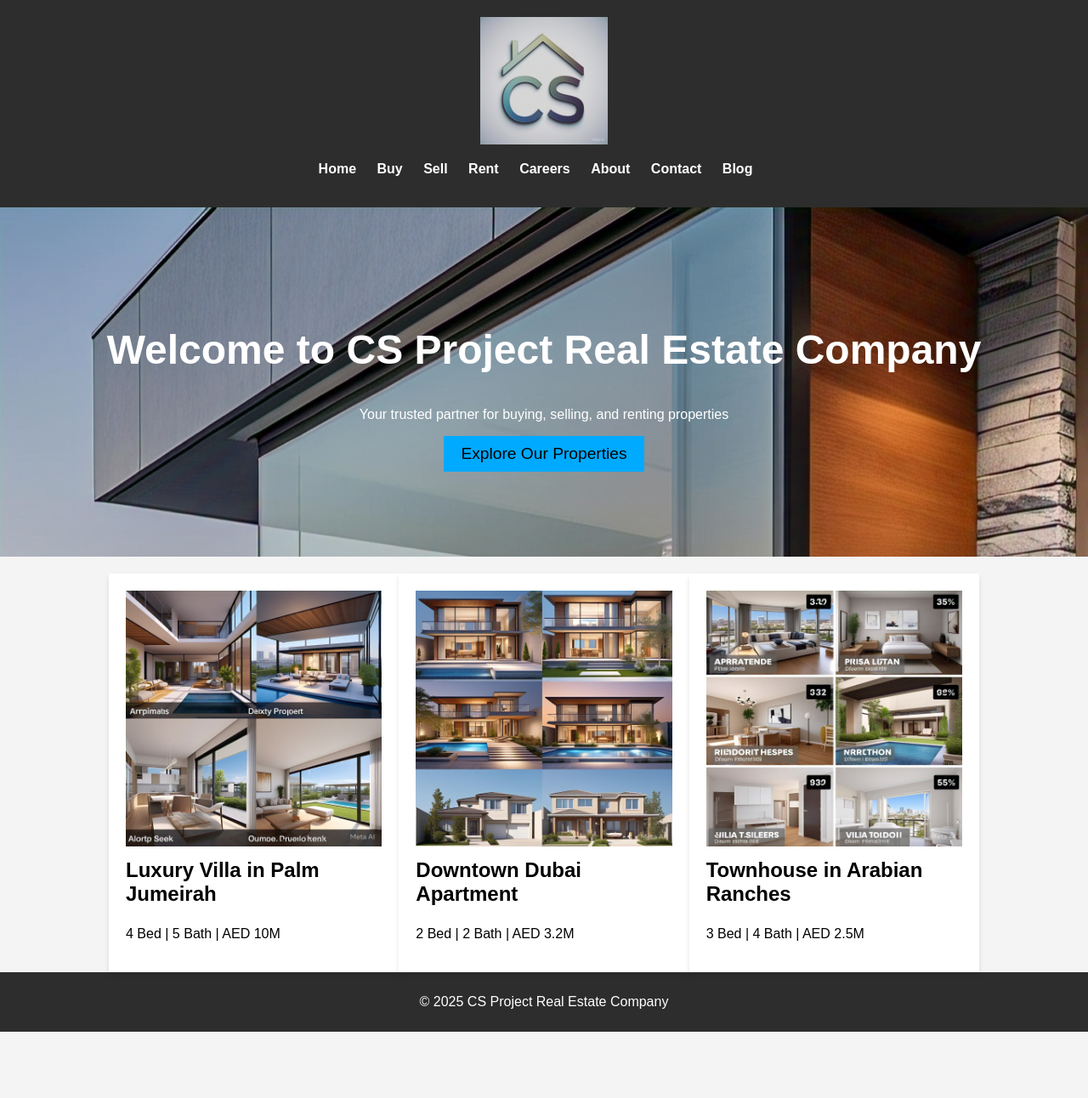
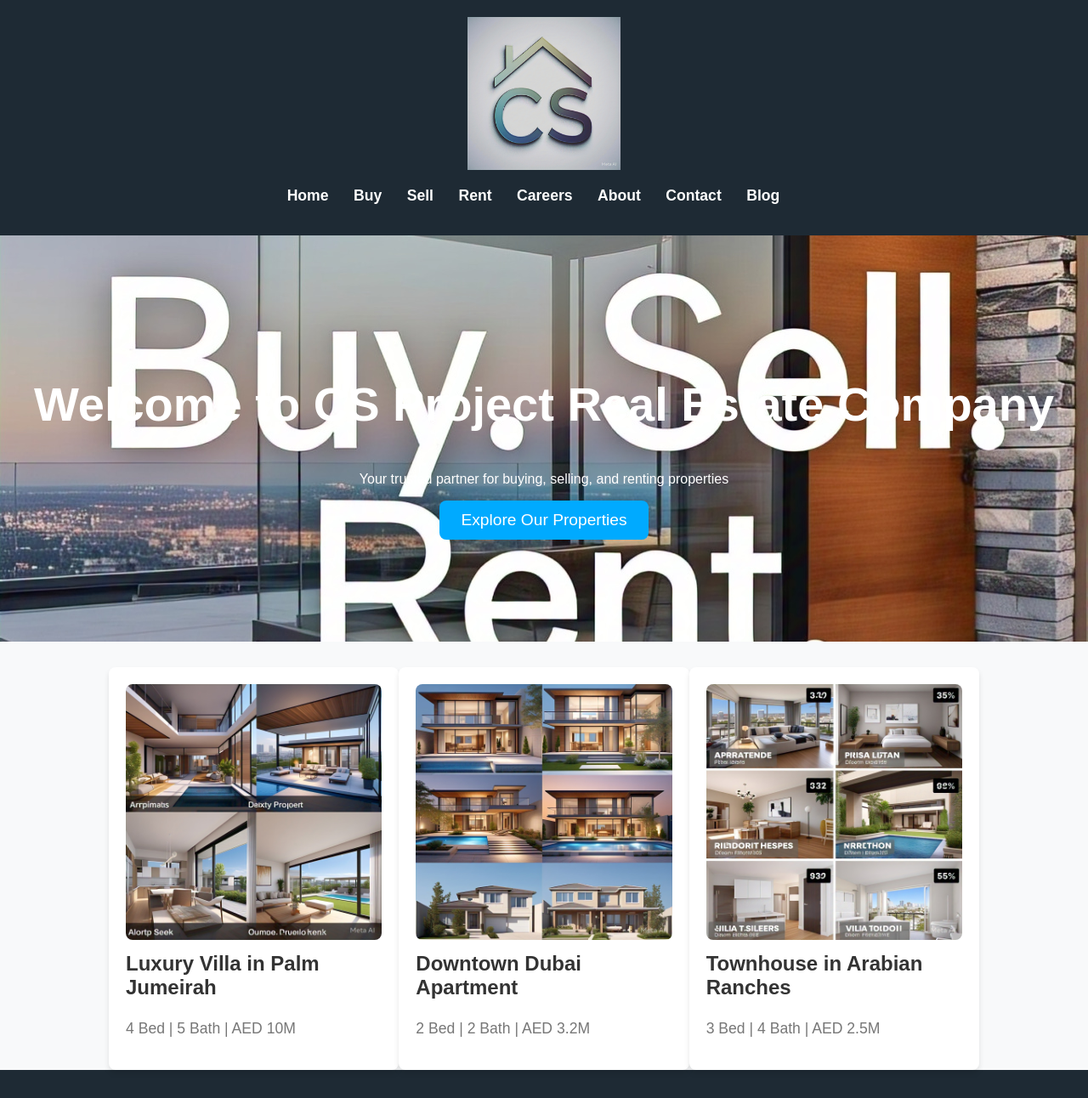
Before and after one commit to emadsyed91/myrealstate, a plain HTML site: page index.html in a window 1280 px wide. Shown: the top 1292 px of the page at 85% size. Before the commit the page ends 1214 px from the top, so only its background shows below. Drawn offline with Linux system fonts and the light colour scheme; files whose address does not match are found by name.

Commit message:
styles.css

```diff
--- a/styles.css
+++ b/styles.css
@@ -1,9 +1,10 @@
-/* Base CSS setup */
+/* Base CSS Setup */
 body {
   font-family: Arial, sans-serif;
-  background-color: #f4f4f4;
+  background-color: #f8f9fa; /* Light background color */
   margin: 0;
   padding: 0;
+  color: #333;
 }
 
 .container {
@@ -11,15 +12,16 @@ body {
   margin: 0 auto;
 }
 
+/* Header */
 .header {
-  background-color: #2d2d2d;
+  background-color: #1e2a34; /* Dark background for header */
   color: #ffffff;
   padding: 20px 0;
   text-align: center;
 }
 
 .header .logo {
-  width: 150px;
+  width: 180px;
 }
 
 .header nav ul {
@@ -29,39 +31,54 @@ body {
 
 .header nav ul li {
   display: inline;
-  margin-right: 20px;
+  margin-right: 25px;
 }
 
 .header nav ul li a {
   color: #ffffff;
   text-decoration: none;
   font-weight: bold;
+  font-size: 1.1em;
 }
 
+.header nav ul li a:hover {
+  color: #00aaff; /* Accent color */
+}
+
+/* Hero Section */
 .hero {
   background-image: url('images/hero.jpg');
   background-size: cover;
-  padding: 100px 0;
+  padding: 120px 0;
   text-align: center;
   color: #ffffff;
+  background-position: center;
 }
 
 .hero h1 {
-  font-size: 3em;
+  font-size: 3.5em;
+  font-weight: bold;
 }
 
 .cta-button {
-  background-color: #00aaff;
-  padding: 10px 20px;
+  background-color: #00aaff; /* Accent color */
+  padding: 12px 30px;
   border: none;
-  font-size: 1.2em;
+  font-size: 1.4em;
   cursor: pointer;
+  color: #ffffff;
+  border-radius: 5px;
 }
 
+.cta-button:hover {
+  background-color: #007acc; /* Darker blue on hover */
+}
+
+/* Property Listings */
 .property-listings {
   display: flex;
   justify-content: space-between;
-  margin-top: 20px;
+  margin-top: 30px;
 }
 
 .property {
@@ -69,21 +86,89 @@ body {
   background-color: white;
   padding: 20px;
   box-shadow: 0 4px 6px rgba(0, 0, 0, 0.1);
+  border-radius: 8px;
+  transition: transform 0.3s ease-in-out;
 }
 
 .property img {
   width: 100%;
   height: auto;
+  border-radius: 8px;
 }
 
 .property h3 {
   margin-top: 10px;
   font-size: 1.5em;
+  color: #333;
 }
 
+.property p {
+  color: #777;
+  font-size: 1.1em;
+}
+
+.property:hover {
+  transform: scale(1.05);
+}
+
+/* Footer */
 footer {
-  background-color: #2d2d2d;
+  background-color: #1e2a34; /* Dark background for footer */
   color: #ffffff;
   text-align: center;
-  padding: 10px 0;
+  padding: 20px 0;
 }
+
+/* Buttons and Links */
+button, .cta-button {
+  font-size: 1.2em;
+  padding: 12px 25px;
+  border-radius: 8px;
+  border: none;
+  color: #fff;
+  background-color: #00aaff; /* Main color */
+  cursor: pointer;
+}
+
+button:hover, .cta-button:hover {
+  background-color: #007acc; /* Darker shade */
+}
+
+/* Other Sections */
+.page-banner {
+  background-color: #4caf50; /* Green banner */
+  color: #fff;
+  padding: 60px 0;
+  text-align: center;
+}
+
+.page-banner h2 {
+  font-size: 2.5em;
+}
+
+.page-banner p {
+  font-size: 1.2em;
+}
+
+/* Card Section (for testimonials, benefits, etc.) */
+.card {
+  background-color: white;
+  padding: 25px;
+  border-radius: 8px;
+  box-shadow: 0 5px 15px rgba(0, 0, 0, 0.1);
+  transition: transform 0.3s ease;
+}
+
+.card:hover {
+  transform: scale(1.03);
+}
+
+.card h3 {
+  font-size: 1.7em;
+  color: #333;
+}
+
+.card p {
+  font-size: 1.1em;
+  color: #777;
+}
```
